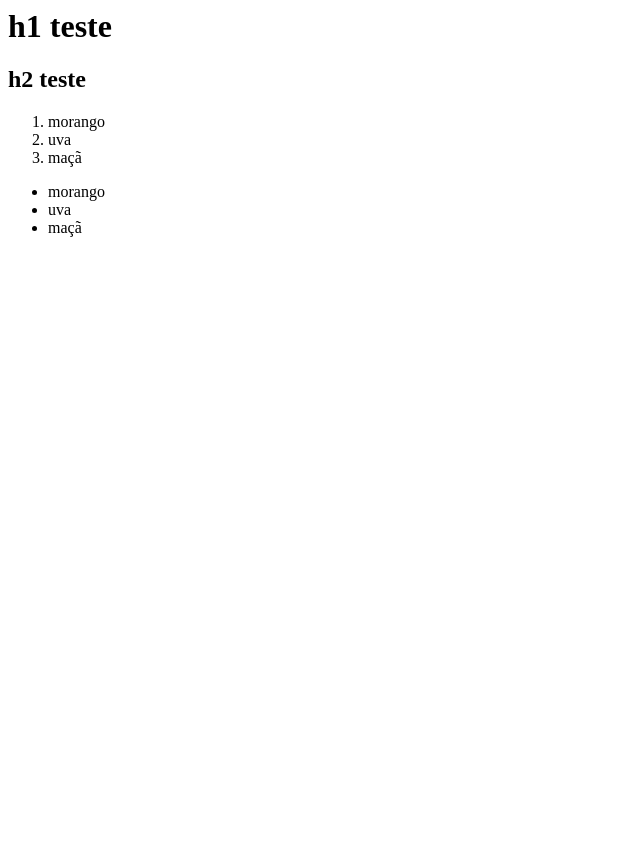
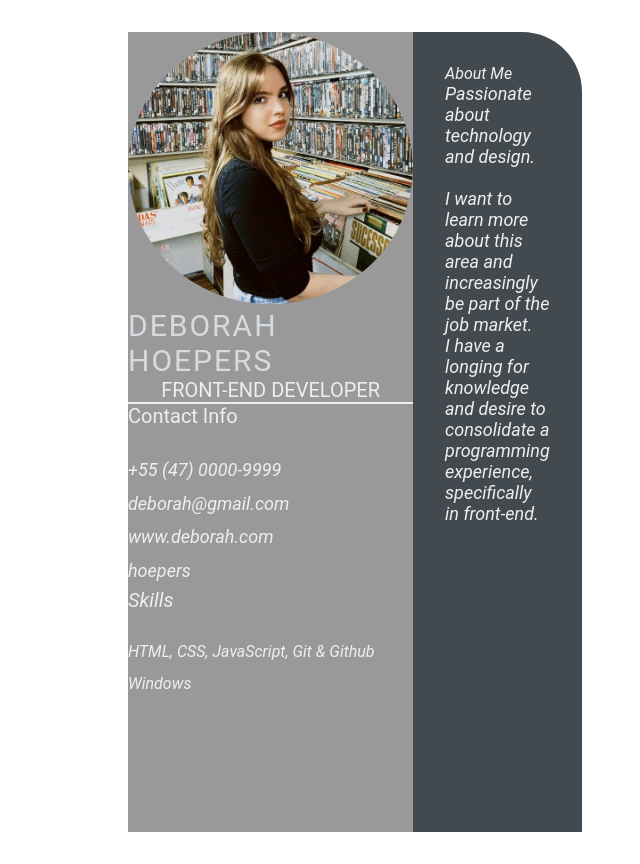
Before and after one commit to hoepersw/devweekgit.github.io, a plain HTML site: page index.html in a window 1280 px wide. Shown: the whole page, without its empty margins (0-640 px from the left). Before the commit the page ends 800 px from the top, so only its background shows below. Drawn offline with Linux system fonts and the light colour scheme.

Commit message:
feature: add index.html, style.css, img (#2)

```diff
--- a/index.html
+++ b/index.html
@@ -1,21 +1,55 @@
-<html>
-    <head>
-        <title>
-            Jornada Dev
-        </title>
-    </head>
-    <body>
-        <h1>h1 teste</h1>
-        <h2>h2 teste</h2>
-    </body>
-    <ol>
-        <li>morango</li>
-        <li>uva</li>
-        <li>maçã</li>
-    </ol>
-    <ul>
-        <li>morango</li>
-        <li>uva</li>
-        <li>maçã</li>
-    </ul>
+<!DOCTYPE html>
+<html lang="en">
+<head>
+    <meta charset="UTF-8">
+    <meta http-equiv="X-UA-Compatible" content="IE=edge">
+    <meta name="viewport" content="width=device-width, initial-scale=1.0">
+    <title>Deborah Hoepers CV</title>
+
+    <link rel="stylesheet" href="style.css">
+</head>
+<body>
+    <main class="resume-contents">
+        <section class="left-section">
+            <section class="left-section-content">
+                <div class="profile">
+                    <img class="profile-image" src="img/profile-image.jpeg" alt="profile image">
+                    <p class="name">Deborah Hoepers</p>
+                    <p class="profession">Front-End Developer</p>
+                </div>
+                <div class="contact-info">
+                    <p class="left-title">Contact Info</p>
+                    <ul>
+                        <li><i class="fa fa-phone"</i>+55 (47) 0000-9999</li>
+                        <li><i class="fa fa-envelope"</i>deborah@gmail.com</li>
+                        <li><i class="fa fa-globe"</i>www.deborah.com</li>
+                        <li><i class="fa fa-github"</i>hoepers</li>
+                    </ul>
+                </div>
+                <div class="skills">
+                    <p class="left-title">Skills</p>
+                    <ul>
+                        <li><p>HTML, CSS, JavaScript, Git & Github</p></li>
+                        <li><p>Windows</p></li>
+                    </ul>
+                </div>
+            </section>
+        </section>
+
+        <section class="right-section">
+                <div class="right-section-contents">
+                    <section class="about gap">
+                        <div class="right-title">About Me</div>
+                        <p class="about-me-contents">
+                            Passionate about technology and design.<br>
+                            <br> I want to learn more about this area and increasingly be part of the job market.
+                            <br> I have a longing for knowledge and desire to consolidate a programming experience, specifically in front-end.
+                        </p>
+                    </section>
+                </div>
+        </section>
+
+
+    </main>
+</body>
 </html>
--- /dev/null
+++ b/style.css
@@ -0,0 +1,103 @@
+* {
+    margin: 0;
+    padding: 0;
+    box-sizing: border-box;
+    list-style: none;
+    font-family: 'Roboto', sans-serif;
+}
+
+.resume-contents {
+    min-height: 100vh;
+    width: 80%;
+    margin: 2rem auto;
+    display: grid;
+    grid-template-columns: repeat(7, 1fr);
+}
+
+.left-section {
+    grid-column: span 2;
+    height: 100%;
+    background-color: #999999;
+}
+
+.right-section {
+    grid-column: span 5;
+    height: 100%;
+    background-color: #424a50;
+    border-radius: 0px 60px 0px 0px;
+}
+
+.left-section-contents{
+    padding: 2rem 2rem;
+}
+
+.profile {
+    width: 100%;
+    border-bottom: 2px solid #eeeeee;
+}
+
+.profile .profile-image {
+    width: 100%;
+    border-radius: 100%;
+}
+
+.name {
+    color: #D6DBDF;
+    font-size: 30px;
+    letter-spacing: 2px;
+    text-transform: uppercase;
+}
+
+.profession {
+    color: #eeeeee;
+    font-size: 20px;
+    text-transform: uppercase;
+    text-align: center;
+}
+
+/* .contact-info { border-bottom: 2px solid #1B2631; } */
+.left-title {
+    color: #eeeeee;
+    font-size: 20px;
+}
+
+.contact-info ul {
+    padding-top: 1.5rem;
+}
+
+.contact-info ul li,
+.references ul li {
+    padding: .4rem 0;
+    color: #eeeeee;
+}
+
+.contact-info ul li i,
+.references ul li i {
+    padding-right: 1rem;
+    font-size: 18px;
+    color: #eeeeee;
+}
+
+.skills ul {
+    padding-top: 1.5rem;
+}
+.skills ul li p {
+    padding: .4rem 0;
+    color: #eeeeee;
+}
+
+.right-section-contents {
+    padding: 2rem 2rem;
+}
+
+.right-title {
+    color: #eeeeee;
+}
+
+.gap {
+    padding-bottom: 2rem;
+}
+.about-me-contents {
+    font-size: 18px;
+    color: #eeeeee;
+}
```
Also changed, not shown: img/profile-image.jpeg (added).
